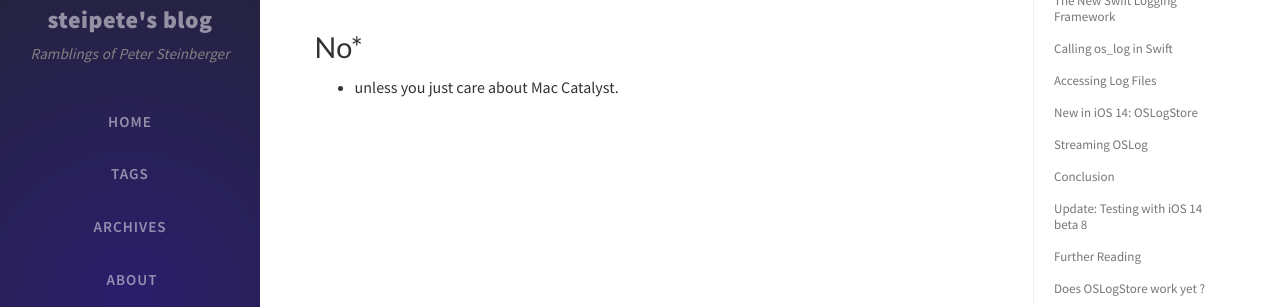
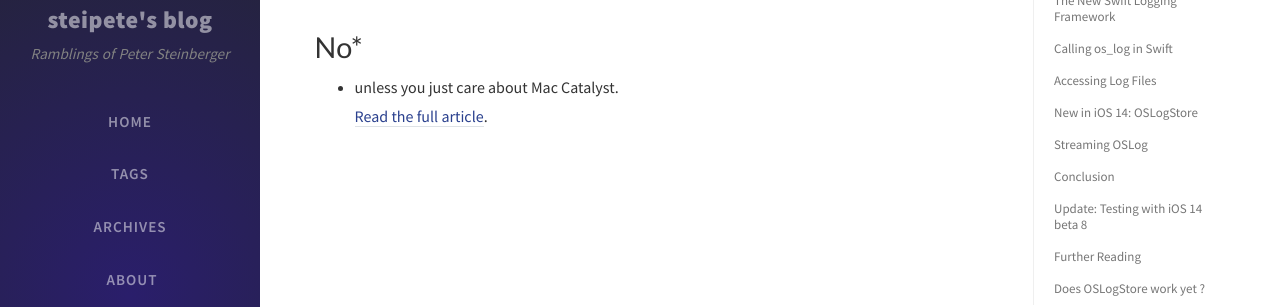
Before and after one commit to steipete/steipete.com, a Jekyll site: the page built from _posts/2020-08-22-logging-in-swift.md, in a window 1280 px wide and 900 px high, scrolled down 8616 px. Shown: the part 154-461 px from the top of the window. Built offline with Jekyll 4.4.1, drawn with Linux system fonts in a browser that asks for light colours; nearby versions of some CDN libraries; comment, search, counter and statistics services are not loaded.

```diff
--- a/_posts/2020-08-22-logging-in-swift.md
+++ b/_posts/2020-08-22-logging-in-swift.md
@@ -288,6 +288,7 @@
 
 <h1>No*</h1>
 * unless you just care about Mac Catalyst.
+<br>
+[Read the full article](/posts/logging-in-swift).<br><br><br>
 <br><br><br><br>
 <br><br><br><br>
-<br><br><br><br>
```
